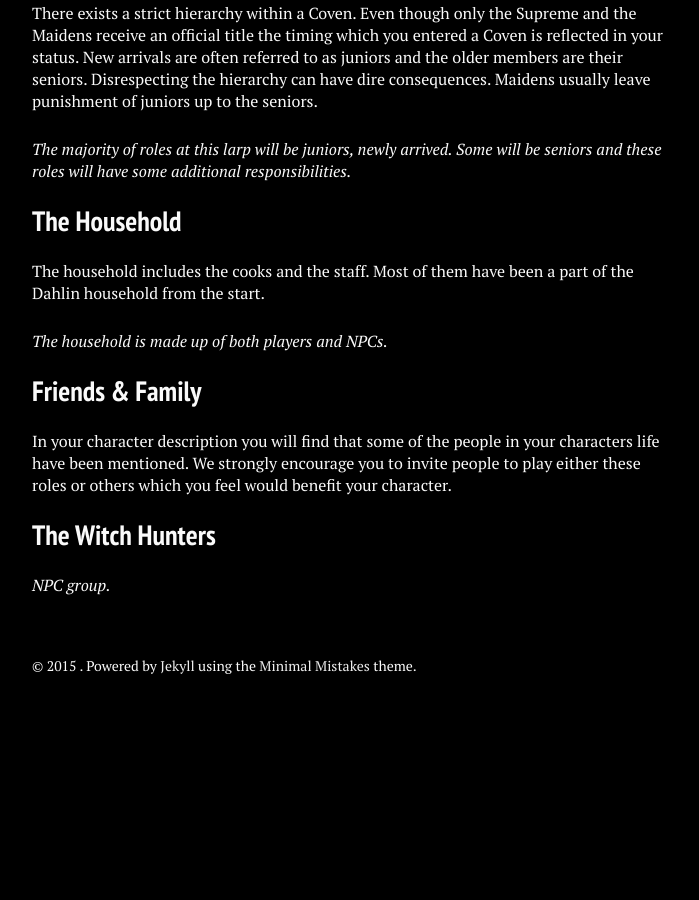
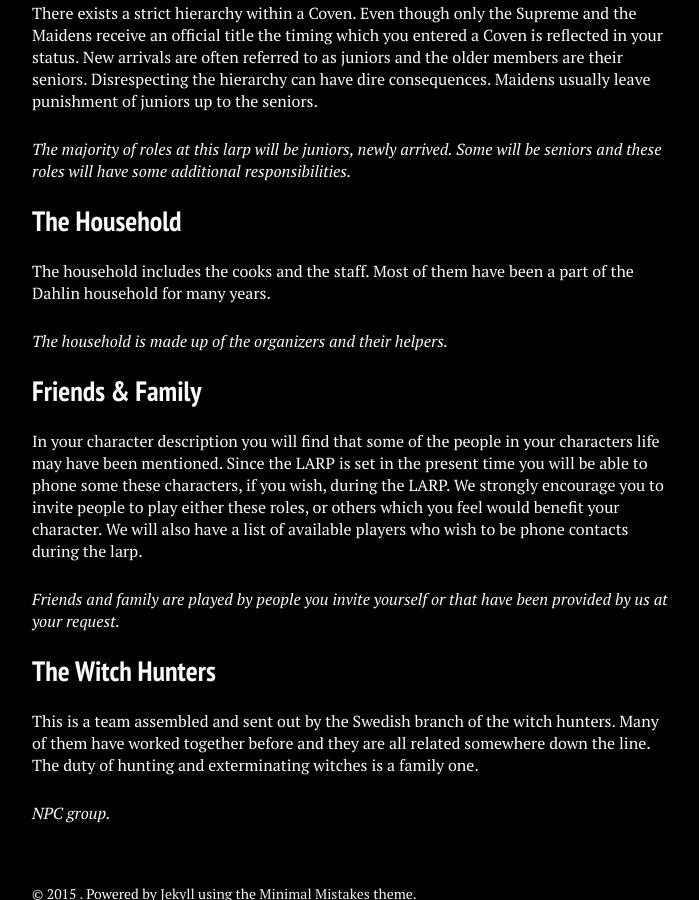
Before and after one commit to stanislavb/en.coven.nu, a Jekyll site: the page built from characters/index.md, in a window 1280 px wide and 900 px high, scrolled down 1737 px. Shown: the whole window, without its empty margins (288-987 px from the left). Built offline with Jekyll 4.4.1, drawn with Linux system fonts in a browser that asks for light colours; nearby versions of some CDN libraries; before the commit the page ends 2461 px from its top, so only the background shows below that.

Commit message:
Update index.md

```diff
--- a/characters/index.md
+++ b/characters/index.md
@@ -48,14 +48,18 @@ There exists a strict hierarchy within a Coven. Even though only the Supreme and
 
 ## The Household
 
-The household includes the cooks and the staff. Most of them have been a part of the Dahlin household from the start.
+The household includes the cooks and the staff. Most of them have been a part of the Dahlin household for many years.
 
-*The household is made up of both players and NPCs.*
+*The household is made up of the organizers and their helpers.*
 
 ## Friends & Family
 
-In your character description you will find that some of the people in your characters life have been mentioned. We strongly encourage you to invite people to play either these roles or others which you feel would benefit your character.
+In your character description you will find that some of the people in your characters life may have been mentioned. Since the LARP is set in the present time you will be able to phone some these characters, if you wish, during the LARP. We strongly encourage you to invite people to play either these roles, or others which you feel would benefit your character. We will also have a list of available players who wish to be phone contacts during the larp.
+
+*Friends and family are played by people you invite yourself or that have been provided by us at your request.*
 
 ## The Witch Hunters
 
+This is a team assembled and sent out by the Swedish branch of the witch hunters. Many of them have worked together before and they are all related somewhere down the line. The duty of hunting and exterminating witches is a family one.
+
 *NPC group.*
```
